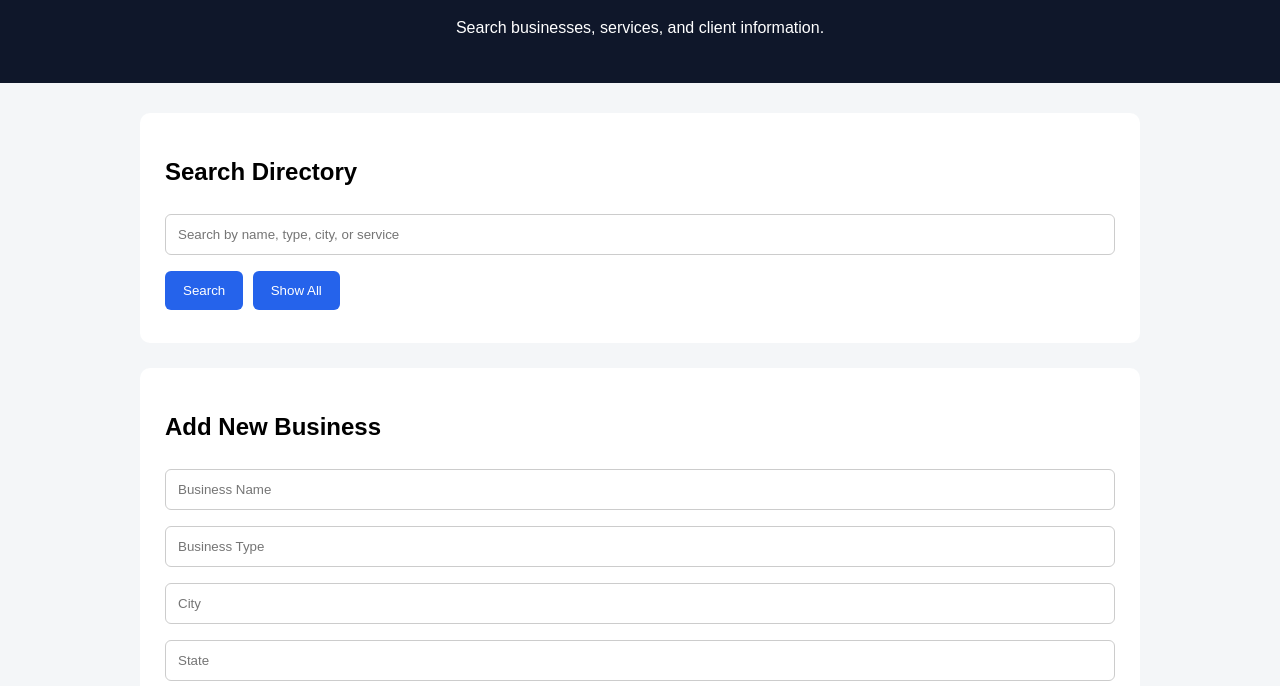
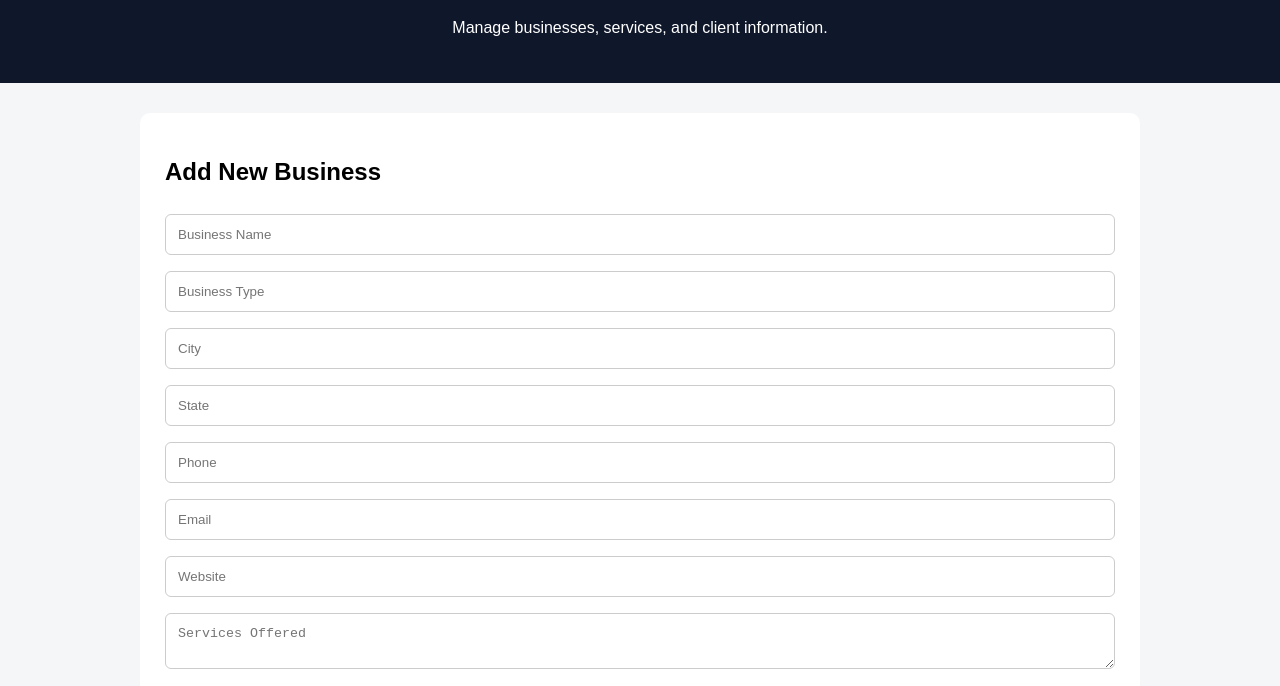
Before and after one commit to Scroll-07/ClientDirectoryDB, a website: page public/index.html in a window 1280 px wide. Shown: the part 91-777 px from the top of the page. Drawn offline with Linux system fonts and the light colour scheme; no server answers.

Commit message:
remove search function

```diff
--- a/public/index.html
+++ b/public/index.html
@@ -8,17 +8,18 @@
 
     <header>
         <h1>Client Directory App</h1>
-        <p>Search businesses, services, and client information.</p>
+        <p>Manage businesses, services, and client information.</p>
     </header>
 
     <main>
-        <section class="search-section">
+        <!-- Section to Search for a business ; will use this for an internal page -->
+        <!-- <section class="search-section">
             <h2>Search Directory</h2>
             <input type="text" id="searchInput"
                    placeholder="Search by name, type, city, or service">
             <button onclick="searchBusinesses()">Search</button>
             <button onclick="loadBusinesses()">Show All</button>
-        </section>
+        </section> -->
 
         <section class="form-section">
             <h2>Add New Business</h2>
```
